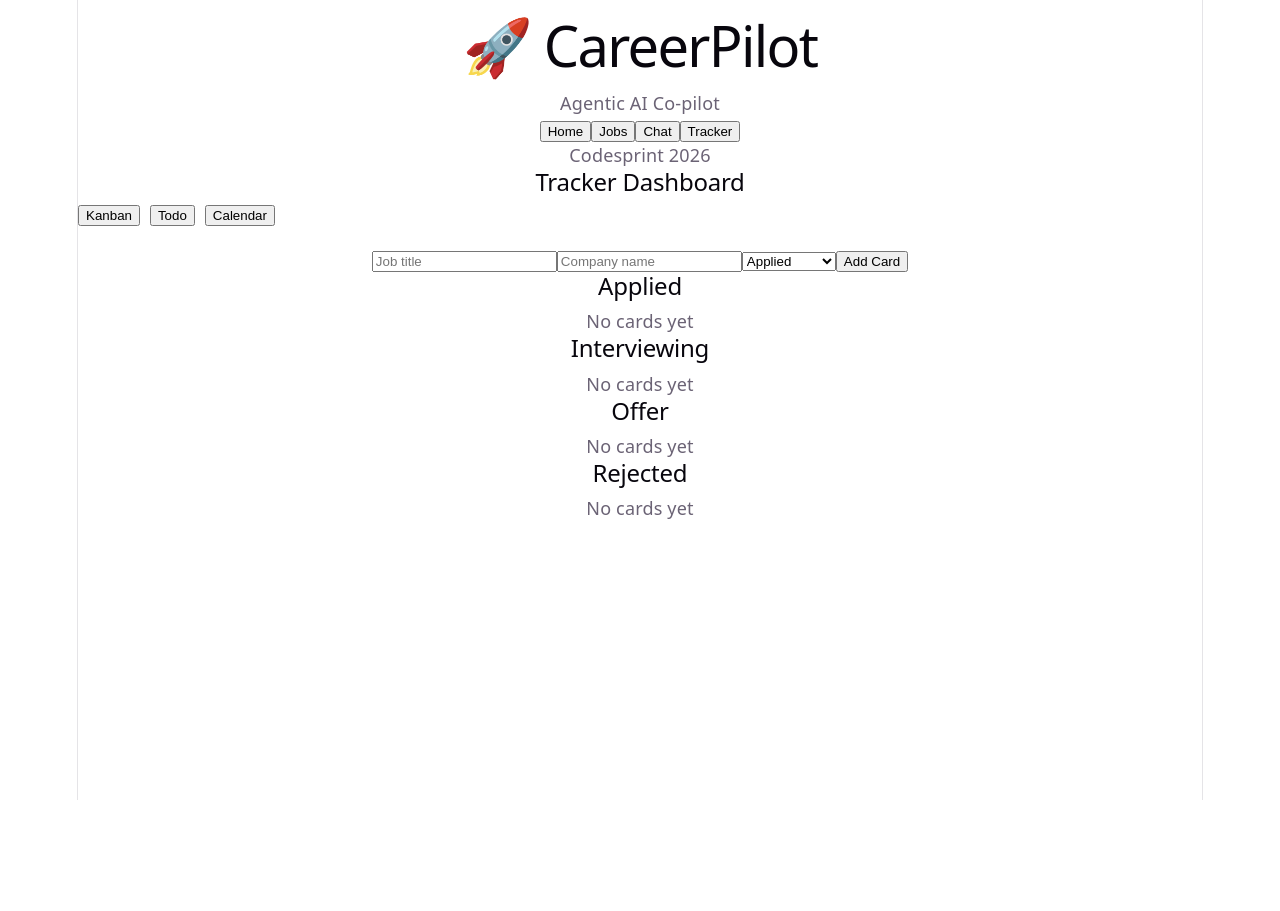
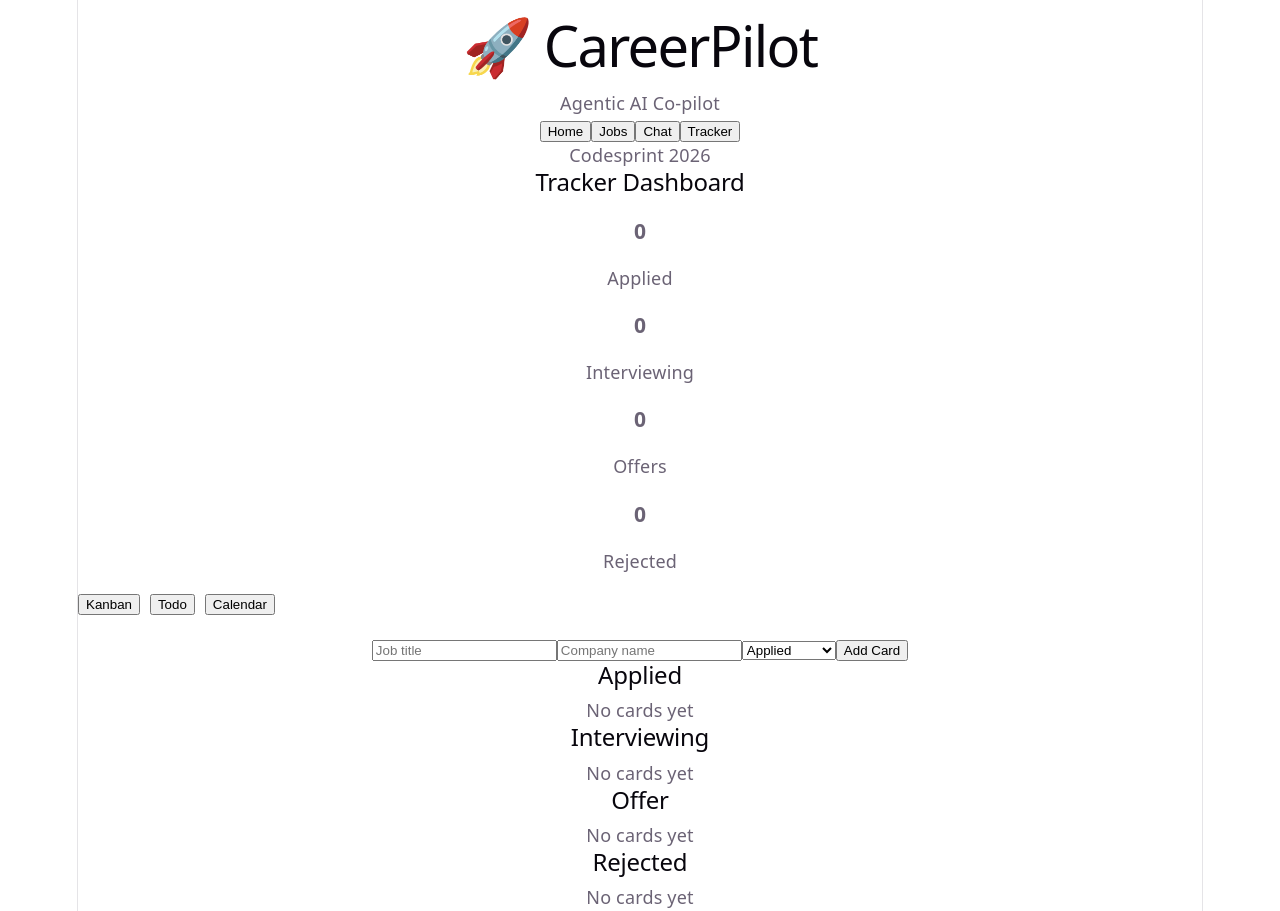
Before and after one commit to ahnaf-code/careerpilot, a React (Vite) app in the folder frontend/: page / in a window 1280 px wide. Both pictures are taken after a click on the button "Tracker". Before the commit the page ends 800 px from the top, so only its background shows below. Built offline with nearby package versions, Linux system fonts and the light colour scheme.

Commit message:
refactor: update KanbanBoard to accept cards and setCards as props, and integrate StatsDashboard in Tracker component

```diff
--- a/frontend/src/Tracker.jsx
+++ b/frontend/src/Tracker.jsx
@@ -2,16 +2,20 @@ import { useState } from "react"
 import KanbanBoard from "./components/KanbanBoard"
 import TodoList from "./components/ToDolist"
 import CalendarView from "./components/CalendarView"
+import StatsDashboard from "./components/StatsDashboard"
 
 export default function Tracker() {
   const [view, setView] = useState("Kanban")
   const [todos, setTodos] = useState([])
+  const [cards, setCards] = useState([])
 
   const views = ["Kanban", "Todo", "Calendar"]
 
   return (
     <div>
-      <div style={{ display: "flex", gap: "10px", marginBottom: "20px" }}>
+      <StatsDashboard cards={cards} />
+
+      <div style={{ display: "flex", gap: "10px", margin: "20px 0" }}>
         {views.map((v) => (
           <button
             key={v}
@@ -27,7 +31,7 @@ export default function Tracker() {
         ))}
       </div>
 
-      {view === "Kanban" && <KanbanBoard />}
+      {view === "Kanban" && <KanbanBoard cards={cards} setCards={setCards} />}
       {view === "Todo" && <TodoList todos={todos} setTodos={setTodos} />}
       {view === "Calendar" && <CalendarView todos={todos} />}
     </div>
--- a/frontend/src/components/KanbanBoard.jsx
+++ b/frontend/src/components/KanbanBoard.jsx
@@ -2,9 +2,10 @@ import { useState } from "react"
 import { saveApplication } from "../api"
 import Column from "./Column"
 
-function KanbanBoard() {
-
-  const [cards, setCards] = useState([])
+function KanbanBoard({
+  cards = [],
+  setCards = () => {}
+}) {
 
   const [jobTitle, setJobTitle] =
     useState("")
```
